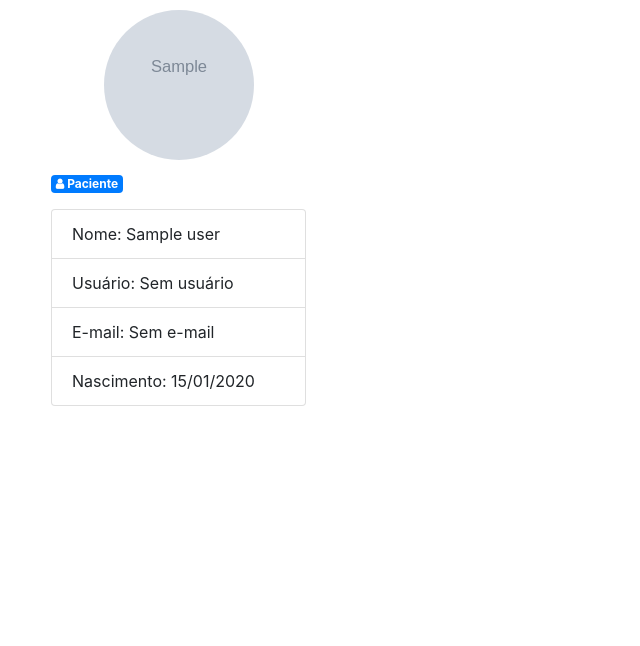
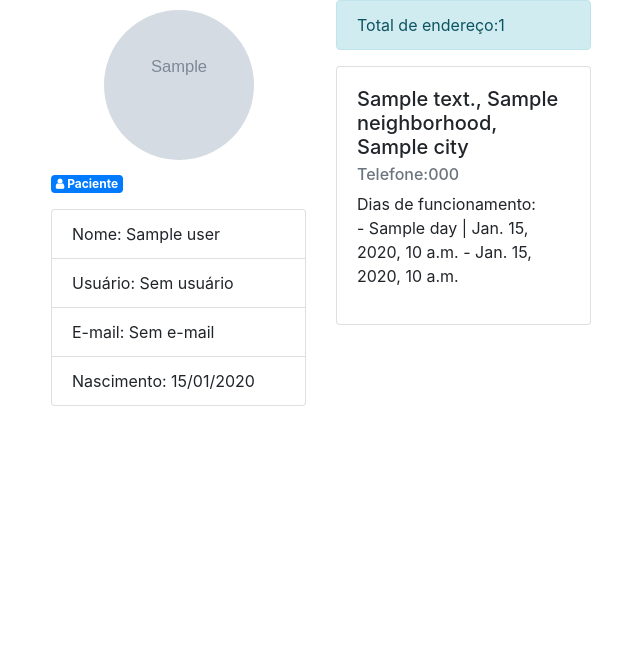
Before and after one commit to Emersoninho/clinic_medic, a Django app: template medicSearch/templates/profile/profile.html in a window 1280 px wide. Shown: the part 56-702 px from the top of the page, without its empty margins (34-674 px from the left). Run offline with Django 5.2, Linux system fonts and the light colour scheme; the template is opened without the code that fills it: most values are stand-ins (such as "Sample title", 1, 10 or a date in 2020); grey boxes marked "Sample" are stand-in pictures; some libraries are stand-ins or nearby versions.

Commit message:
template
profile template atual

```diff
--- a/medicSearch/templates/profile/profile.html
+++ b/medicSearch/templates/profile/profile.html
@@ -96,7 +96,31 @@
               </div>
             </div>
           {% else %}
-            <div class="col-xs-12 col-md-3" id="addresses-area"></div>
+            <div class="col-xs-12 col-md-3" id="addresses-area">
+              <div class="alert alert-info">Total de endereço:{{profile.addresses.all | length}}</div>
+              <div class="row">
+                {% for address in profili.addresses.all %}
+                  <div class="col-xs-12 col-md-12">
+                    <div class="card mb-3">
+                      <div class="card-body">
+                        <h5 class="card-title">{{address.address}},
+                          {{address.neighborhood.name}}, {{address.neighborhood.city}}</h5>
+                          <h6 class="card-subtitle mb-2 text-muted">Telefone:{{address.phone}}</h6>
+                          <ul id="days">
+                            <li>Dias de funcionamento:</li>
+                            {% for day in address.days_week.all %}
+                            <li>- {{day.name}} | {{address.opening_time}} - {{address.closing_time}}</li>
+                            {% endfor%}
+                          </ul>
+                          {% if profile.user.id == request.user.id %}
+                            <a href="/address/{{address.id}}" class="btn btn-primary"><i class="fa fa-edit"></i></a>
+                          {% endif %}
+                      </div>
+                    </div>
+                  </div>
+                {% endfor %}
+              </div>
+            </div>
             <div class="col-xs-12 col-md-6" id="ratings-area"></div>
           {% endif %}
         </div>
```
